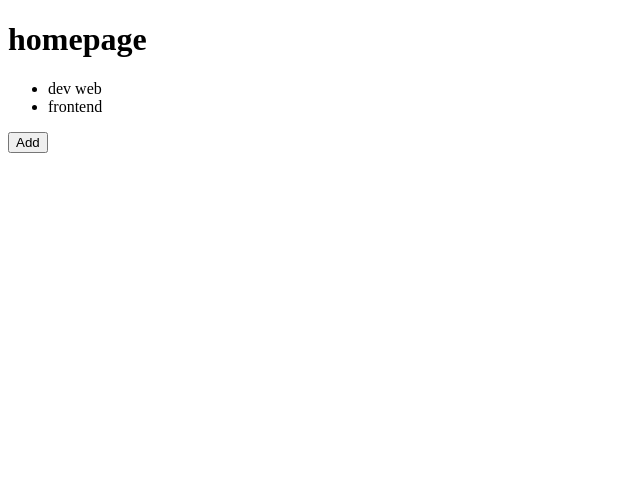
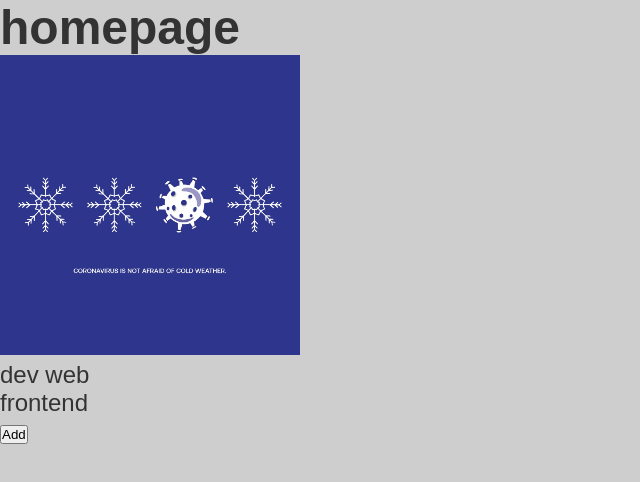
Before and after one commit to anapf9/react-basic-config, a React app: page / in a window 1280 px wide. Shown: the top 482 px of the page, without its empty margins (0-640 px from the left). Built offline with nearby package versions, Linux system fonts and the light colour scheme.

Commit message:
importando css e imagens

```diff
--- /dev/null
+++ b/src/App.css
@@ -0,0 +1,12 @@
+* {
+  margin: 0;
+  padding: 0;
+  outline: 0;
+  box-sizing: border-box;
+}
+
+body {
+  background: #cecece;
+  font: 24px sans-serif;
+  color: #333;
+}
--- a/src/App.js
+++ b/src/App.js
@@ -1,6 +1,8 @@
 import React, { useState } from 'react';
 
 import Header from './components/Header'
+import './App.css'
+import background from './assets/united-nations-covid-19-response-pRi0DvmiFf8-unsplash.jpg'
 
 function App() {
   const [projects, setProjects] = useState([
@@ -23,6 +25,8 @@ function App() {
     <>
     <Header title="homepage">
     </Header>
+
+    <img width={300} src={background} />
     <ul>
       {projects.map(project => <li key={project}>{project}</li> )}
     </ul>
--- a/webpack.config.js
+++ b/webpack.config.js
@@ -20,7 +20,25 @@ module.exports = {
         use: {
           loader: "babel-loader"
         }
-      }
+      },
+      {
+        test: /\.css$/, //todos os arquivos .js vão para essa regra
+        exclude: /node_modules/,
+        use: [
+          {
+            loader: "style-loader" // pega o css que foi interpretado pelo css loader e injeta no html
+          },
+          {
+            loader: "css-loader" // le o arquivo css, verifica as importações e manda para o webpack analisar
+          },
+        ]
+      },
+      {
+        test: /.*\.(gif|png|jpe?g)$/i,
+        use: {
+          loader: "file-loader"
+        }
+      },
     ]
   }
 };
```
Also changed, not shown: package.json (+7 -0 lines), src/assets/united-nations-covid-19-response-pRi0DvmiFf8-unsplash.jpg (added), 1 other file (tests, documents, lock files or other folders).
